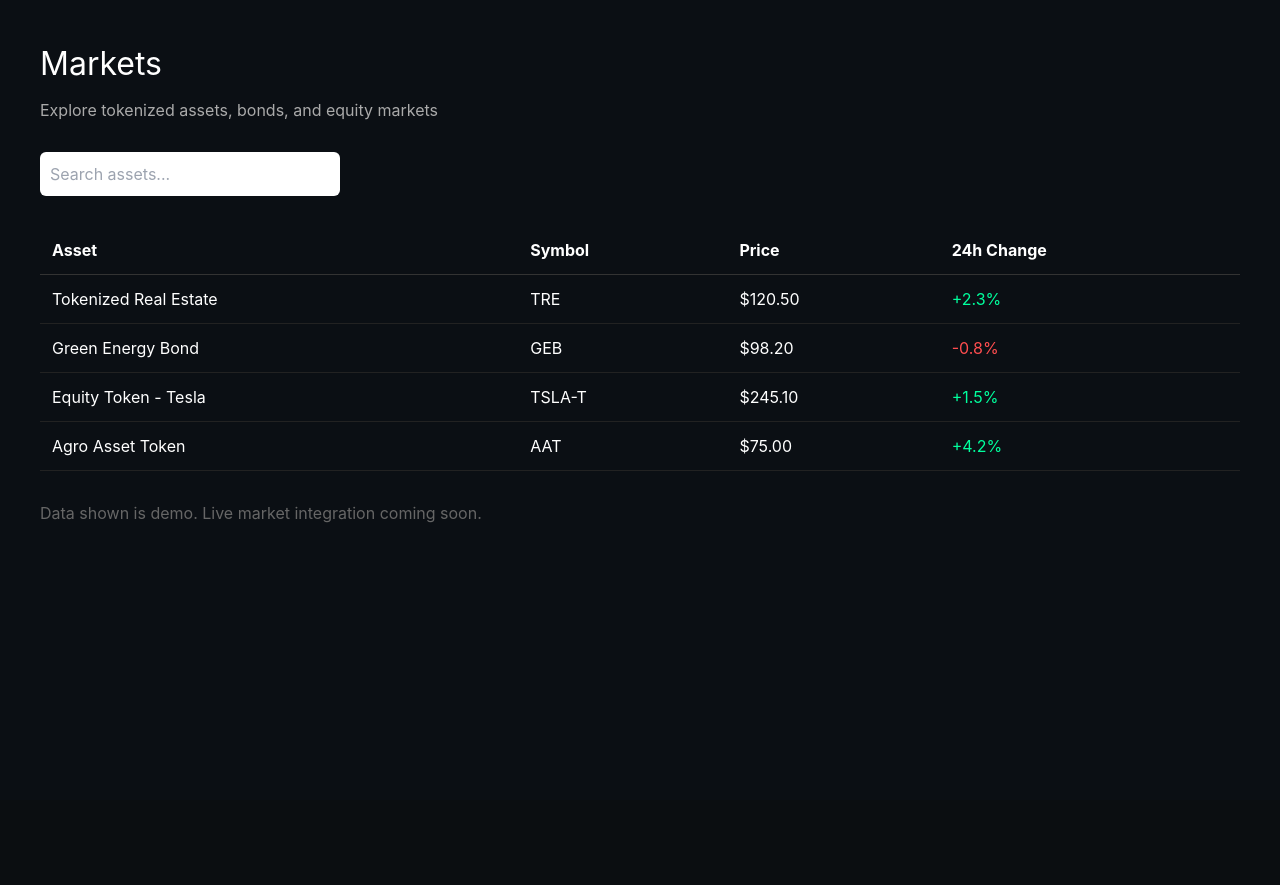
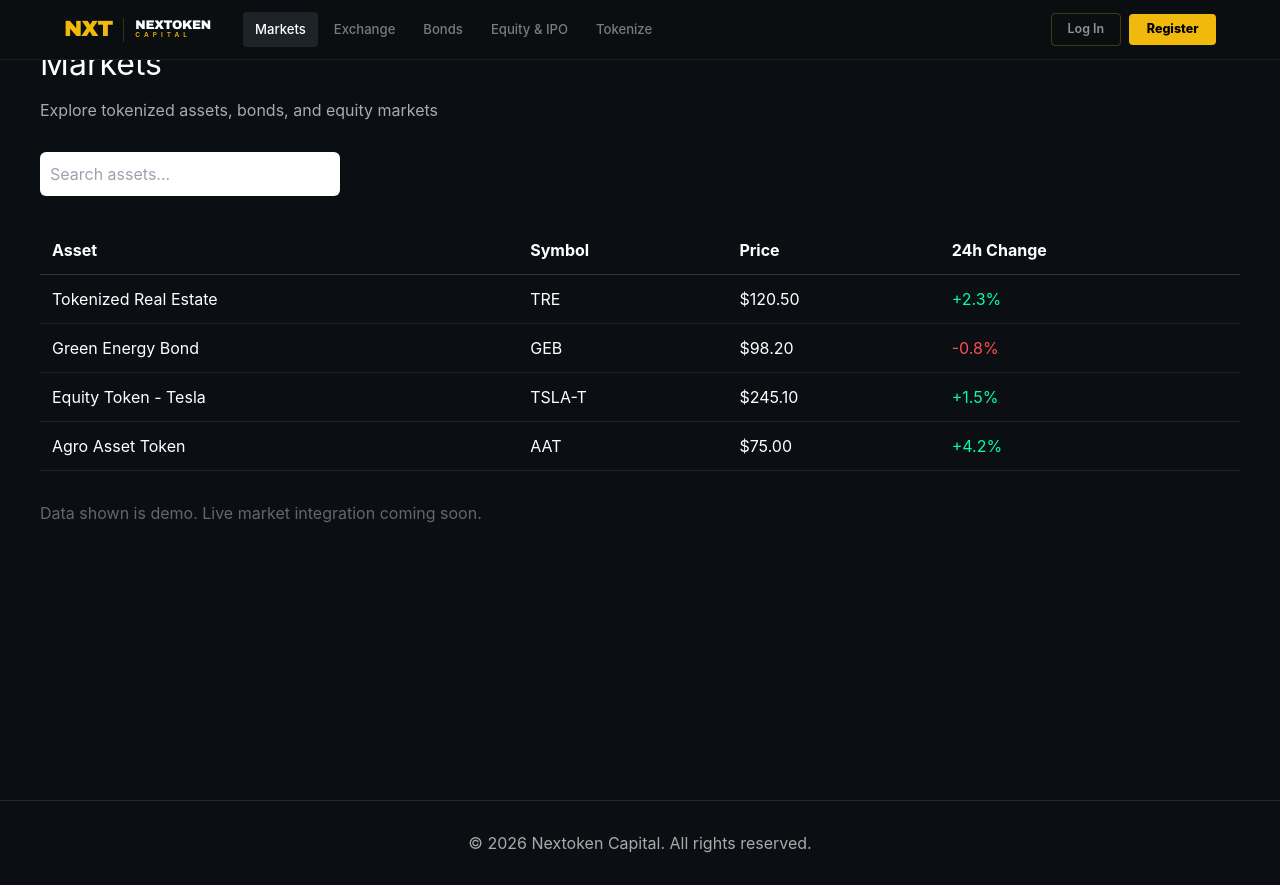
Before and after one commit to BIKASH907/nextoken-capital, a Next.js app: page /markets in a window 1280 px wide. Before the commit the page ends 800 px from the top, so only its background shows below. Built offline with nearby package versions, Linux system fonts and the light colour scheme; no server answers.

Commit message:
add global navbar for all pages

```diff
--- /dev/null
+++ b/components/Footer.js
@@ -0,0 +1,13 @@
+export default function Footer() {
+  return (
+    <footer style={{
+      padding: "30px",
+      background: "#0b0f14",
+      borderTop: "1px solid #1f2937",
+      textAlign: "center",
+      color: "#aaa"
+    }}>
+      <p>© 2026 Nextoken Capital. All rights reserved.</p>
+    </footer>
+  );
+}
--- a/pages/_app.js
+++ b/pages/_app.js
@@ -1,10 +1,13 @@
-import '../styles/globals.css'
-import { AuthProvider } from '../lib/AuthContext'
+import "../styles/globals.css";
+import Navbar from "../components/Navbar";
+import Footer from "../components/Footer";
 
 export default function App({ Component, pageProps }) {
   return (
-    <AuthProvider>
+    <>
+      <Navbar />
       <Component {...pageProps} />
-    </AuthProvider>
-  )
+      <Footer />
+    </>
+  );
 }
```
